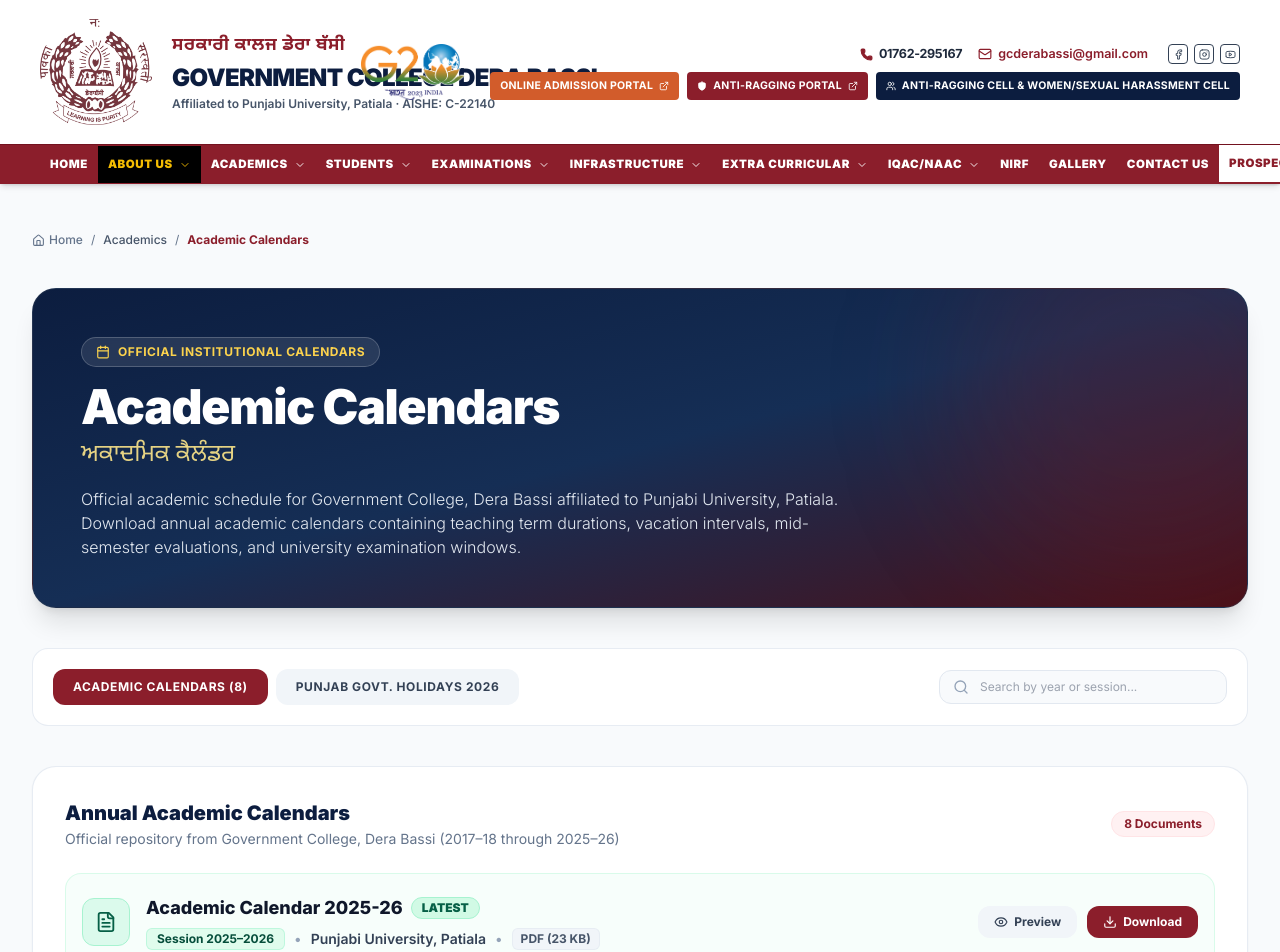
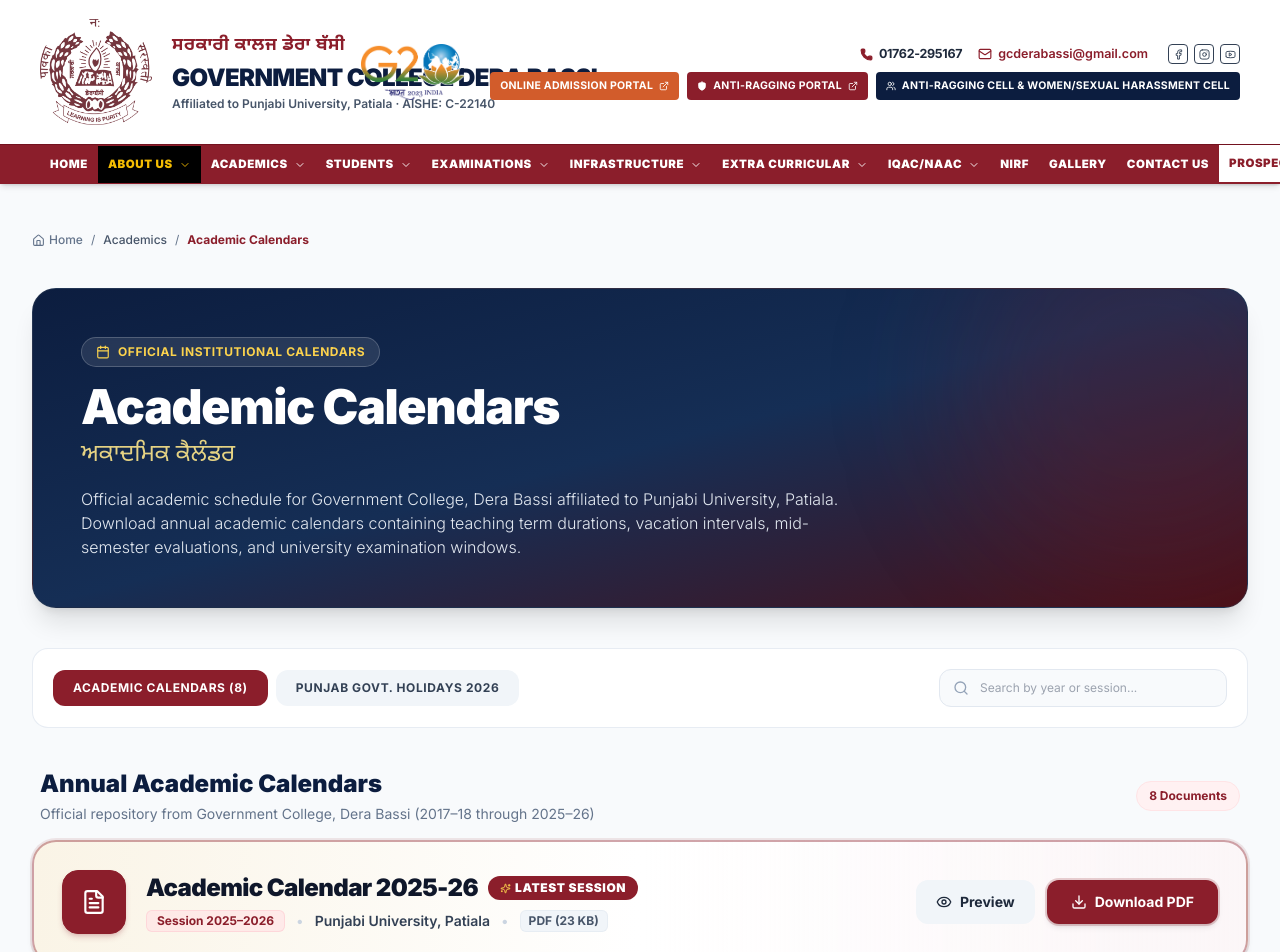
Before and after one commit to rahulweb017-ship-it/Govt-Collage-Derabassi, a React (Vite) app: page /about/calendar in a window 1280 px wide. Shown: the top 952 px of the page. Built offline with nearby package versions, Linux system fonts and the light colour scheme.

Commit message:
Make calendar items bigger and distinctively highlight latest and older versions

```diff
--- a/src/pages/AcademicCalendarPage.jsx
+++ b/src/pages/AcademicCalendarPage.jsx
@@ -6,6 +6,9 @@
   Eye,
   Search,
   Home,
+  Sparkles,
+  Archive,
+  CheckCircle2,
   X
 } from 'lucide-react';
 import { Link } from 'react-router-dom';
@@ -175,75 +178,79 @@
                 placeholder="Search by year or session..."
                 value={searchTerm}
                 onChange={(e) => setSearchTerm(e.target.value)}
-                className="w-full pl-10 pr-4 py-2 text-xs bg-slate-50 border border-slate-200 rounded-xl focus:outline-none focus:border-[#8B1E2B] focus:ring-1 focus:ring-[#8B1E2B] transition-all"
+                className="w-full pl-10 pr-4 py-2.5 text-xs bg-slate-50 border border-slate-200 rounded-xl focus:outline-none focus:border-[#8B1E2B] focus:ring-1 focus:ring-[#8B1E2B] transition-all"
               />
             </div>
           )}
         </div>
 
-        {/* MAIN OFFICIAL ARCHIVE (Matches gcderabassi.ac.in/calender.php) */}
+        {/* MAIN OFFICIAL ARCHIVE */}
         {activeTab === 'all' && (
-          <div className="bg-white rounded-3xl p-6 sm:p-8 border border-slate-200/80 shadow-sm">
-            <div className="flex items-center justify-between mb-6">
+          <div className="space-y-4">
+            <div className="flex items-center justify-between px-2 mb-2">
               <div>
-                <h3 className="text-lg sm:text-xl font-black text-[#0C1D3F]">
+                <h3 className="text-xl sm:text-2xl font-black text-[#0C1D3F]">
                   Annual Academic Calendars
                 </h3>
-                <p className="text-xs sm:text-sm text-slate-500 mt-0.5">
+                <p className="text-xs sm:text-sm text-slate-500 mt-1">
                   Official repository from Government College, Dera Bassi (2017–18 through 2025–26)
                 </p>
               </div>
-              <span className="text-xs font-bold text-[#8B1E2B] bg-rose-50 px-3 py-1 rounded-full border border-rose-100">
+              <span className="text-xs font-bold text-[#8B1E2B] bg-rose-50 px-3 py-1.5 rounded-full border border-rose-100 shadow-2xs">
                 {filteredCalendars.length} Documents
               </span>
             </div>
 
-            <div className="divide-y divide-slate-100">
+            {/* BIGGER & HIGHLIGHTED CARDS FOR EACH CALENDAR */}
+            <div className="space-y-4">
               {filteredCalendars.map((calendar) => (
                 <div
                   key={calendar.id}
-                  className={`py-4.5 sm:py-5 flex flex-col sm:flex-row sm:items-center justify-between gap-4 px-4 rounded-2xl transition-all ${
+                  className={`rounded-2xl sm:rounded-3xl p-5 sm:p-7 flex flex-col lg:flex-row lg:items-center justify-between gap-5 transition-all duration-300 ${
                     calendar.isLatest
-                      ? 'bg-emerald-50/40 hover:bg-emerald-50/70 border border-emerald-100/80 shadow-xs'
-                      : 'hover:bg-slate-50/90'
+                      ? 'bg-gradient-to-r from-[#FAF4E6] via-white to-rose-50/50 border-2 border-[#8B1E2B]/40 shadow-md ring-2 ring-[#8B1E2B]/10 hover:shadow-lg'
+                      : 'bg-white hover:bg-slate-50/90 border border-slate-200/90 shadow-xs hover:shadow-md hover:border-slate-300'
                   }`}
                 >
-                  <div className="flex items-center gap-4">
-                    <div className={`w-12 h-12 rounded-xl flex items-center justify-center shrink-0 border transition-colors ${
+                  {/* Left info column */}
+                  <div className="flex items-start sm:items-center gap-4 sm:gap-5">
+                    <div className={`w-14 h-14 sm:w-16 sm:h-16 rounded-2xl flex items-center justify-center shrink-0 border transition-all ${
                       calendar.isLatest
-                        ? 'bg-emerald-100/70 text-emerald-800 border-emerald-200'
-                        : 'bg-[#8B1E2B]/10 text-[#8B1E2B] border-[#8B1E2B]/20'
+                        ? 'bg-[#8B1E2B] text-white border-[#8B1E2B] shadow-md shadow-[#8B1E2B]/20'
+                        : 'bg-slate-100 text-slate-700 border-slate-200'
                     }`}>
-                      <FileText size={22} />
+                      <FileText size={26} />
                     </div>
+
                     <div>
-                      <div className="flex flex-wrap items-center gap-2">
-                        <h4 className="font-extrabold text-slate-900 text-base sm:text-lg">
+                      <div className="flex flex-wrap items-center gap-2.5 mb-1.5">
+                        <h4 className="font-black text-slate-900 text-lg sm:text-2xl tracking-tight">
                           {calendar.title}
                         </h4>
                         {calendar.isLatest ? (
-                          <span className="bg-emerald-100 text-emerald-800 text-xs font-black uppercase px-2.5 py-0.5 rounded-full border border-emerald-200 shadow-xs">
-                            Latest
+                          <span className="bg-[#8B1E2B] text-white text-xs font-black uppercase px-3 py-1 rounded-full shadow-xs tracking-wider flex items-center gap-1">
+                            <Sparkles size={11} className="text-amber-300" />
+                            <span>Latest Session</span>
                           </span>
                         ) : (
-                          <span className="bg-amber-50 text-amber-900 text-[11px] font-bold px-2.5 py-0.5 rounded-full border border-amber-200/70">
-                            Archived Edition
+                          <span className="bg-amber-100/70 text-amber-900 text-xs font-bold uppercase px-2.5 py-0.5 rounded-full border border-amber-200/80 tracking-wide flex items-center gap-1">
+                            <Archive size={11} className="text-amber-700" />
+                            <span>Archived Edition</span>
                           </span>
                         )}
                       </div>
-                      <div className="flex flex-wrap items-center gap-x-2.5 gap-y-1 text-xs sm:text-sm mt-1.5 font-medium">
-                        <span className={`inline-flex items-center font-bold px-2.5 py-0.5 rounded-md text-xs sm:text-xs ${
+
+                      <div className="flex flex-wrap items-center gap-x-3 gap-y-1 text-xs sm:text-sm text-slate-600 font-medium">
+                        <span className={`inline-flex items-center font-bold px-2.5 py-0.5 rounded-md text-xs ${
                           calendar.isLatest
-                            ? 'bg-emerald-100/60 text-emerald-900 border border-emerald-200/60'
+                            ? 'bg-rose-100/70 text-[#8B1E2B] border border-rose-200/70'
                             : 'bg-slate-100 text-slate-800 border border-slate-200/70'
                         }`}>
                           {calendar.session}
                         </span>
-                        <span className="text-slate-400 font-black">•</span>
-                        <span className="text-slate-700 font-semibold">
-                          Punjabi University, Patiala
-                        </span>
-                        <span className="text-slate-400 font-black">•</span>
+                        <span className="text-slate-300 font-black">•</span>
+                        <span className="text-slate-700 font-semibold">Punjabi University, Patiala</span>
+                        <span className="text-slate-300 font-black">•</span>
                         <span className="inline-flex items-center font-bold text-slate-600 bg-slate-100 px-2 py-0.5 rounded-md text-xs border border-slate-200/60">
                           PDF ({calendar.size})
                         </span>
@@ -251,24 +258,28 @@
                     </div>
                   </div>
 
-                  {/* Action buttons (View button removed, keeping Preview & Download) */}
-                  <div className="flex items-center gap-2.5 sm:self-center ml-15 sm:ml-0">
+                  {/* Right action buttons - Larger & Prominent */}
+                  <div className="flex items-center gap-3 sm:self-center pt-3 lg:pt-0 border-t lg:border-t-0 border-slate-100 shrink-0">
                     <button
                       onClick={() => setPreviewPdf(calendar)}
-                      className="inline-flex items-center gap-1.5 px-4 py-2 bg-slate-100 hover:bg-slate-200 text-slate-700 rounded-xl text-xs font-bold transition-colors"
+                      className="inline-flex items-center justify-center gap-2 px-5 py-2.5 sm:py-3 bg-slate-100 hover:bg-slate-200 text-slate-800 rounded-xl text-sm font-bold transition-all shadow-xs"
                       title="Preview PDF"
                     >
-                      <Eye size={14} />
+                      <Eye size={16} />
                       <span>Preview</span>
                     </button>
                     <a
                       href={calendar.file}
                       download
-                      className="inline-flex items-center gap-1.5 px-4 py-2 bg-[#8B1E2B] hover:bg-[#601520] text-white rounded-xl text-xs font-bold transition-colors shadow-xs"
+                      className={`inline-flex items-center justify-center gap-2 px-6 py-2.5 sm:py-3 rounded-xl text-sm font-bold transition-all shadow-md ${
+                        calendar.isLatest
+                          ? 'bg-[#8B1E2B] hover:bg-[#601520] text-white ring-2 ring-[#8B1E2B]/20'
+                          : 'bg-slate-900 hover:bg-slate-800 text-white'
+                      }`}
                       title="Download PDF"
                     >
-                      <Download size={14} />
-                      <span>Download</span>
+                      <Download size={16} />
+                      <span>Download PDF</span>
                     </a>
                   </div>
                 </div>
@@ -324,11 +335,11 @@
               {/* Modal Header */}
               <div className="p-4 sm:p-5 border-b border-slate-100 flex items-center justify-between bg-slate-50">
                 <div className="flex items-center gap-3">
-                  <div className="w-9 h-9 rounded-xl bg-[#8B1E2B]/10 text-[#8B1E2B] flex items-center justify-center">
-                    <FileText size={18} />
+                  <div className="w-10 h-10 rounded-xl bg-[#8B1E2B]/10 text-[#8B1E2B] flex items-center justify-center">
+                    <FileText size={20} />
                   </div>
                   <div>
-                    <h3 className="font-black text-slate-900 text-base">
+                    <h3 className="font-black text-slate-900 text-base sm:text-lg">
                       {previewPdf.title}
                     </h3>
                     <p className="text-xs text-slate-500">
@@ -341,26 +352,26 @@
                   <a
                     href={previewPdf.file}
                     download
-                    className="inline-flex items-center gap-1 text-xs font-bold text-white bg-[#8B1E2B] hover:bg-[#601520] px-3.5 py-1.5 rounded-lg transition-colors shadow-xs"
+                    className="inline-flex items-center gap-1.5 text-xs font-bold text-white bg-[#8B1E2B] hover:bg-[#601520] px-4 py-2 rounded-lg transition-colors shadow-xs"
                   >
-                    <Download size={13} />
+                    <Download size={14} />
                     <span>Download</span>
                   </a>
                   <button
                     onClick={() => setPreviewPdf(null)}
-                    className="w-8 h-8 rounded-lg bg-slate-200 hover:bg-slate-300 text-slate-700 flex items-center justify-center ml-2 transition-colors"
+                    className="w-9 h-9 rounded-lg bg-slate-200 hover:bg-slate-300 text-slate-700 flex items-center justify-center ml-2 transition-colors"
                   >
-                    <X size={16} />
+                    <X size={18} />
                   </button>
                 </div>
               </div>
 
               {/* Modal Body: iframe */}
-              <div className="flex-1 min-h-[500px] bg-slate-100 p-2">
+              <div className="flex-1 min-h-[550px] bg-slate-100 p-2">
                 <iframe
                   src={previewPdf.file}
                   title={previewPdf.title}
-                  className="w-full h-full min-h-[500px] rounded-xl border border-slate-200 bg-white"
+                  className="w-full h-full min-h-[550px] rounded-xl border border-slate-200 bg-white"
                 />
               </div>
             </div>
```
